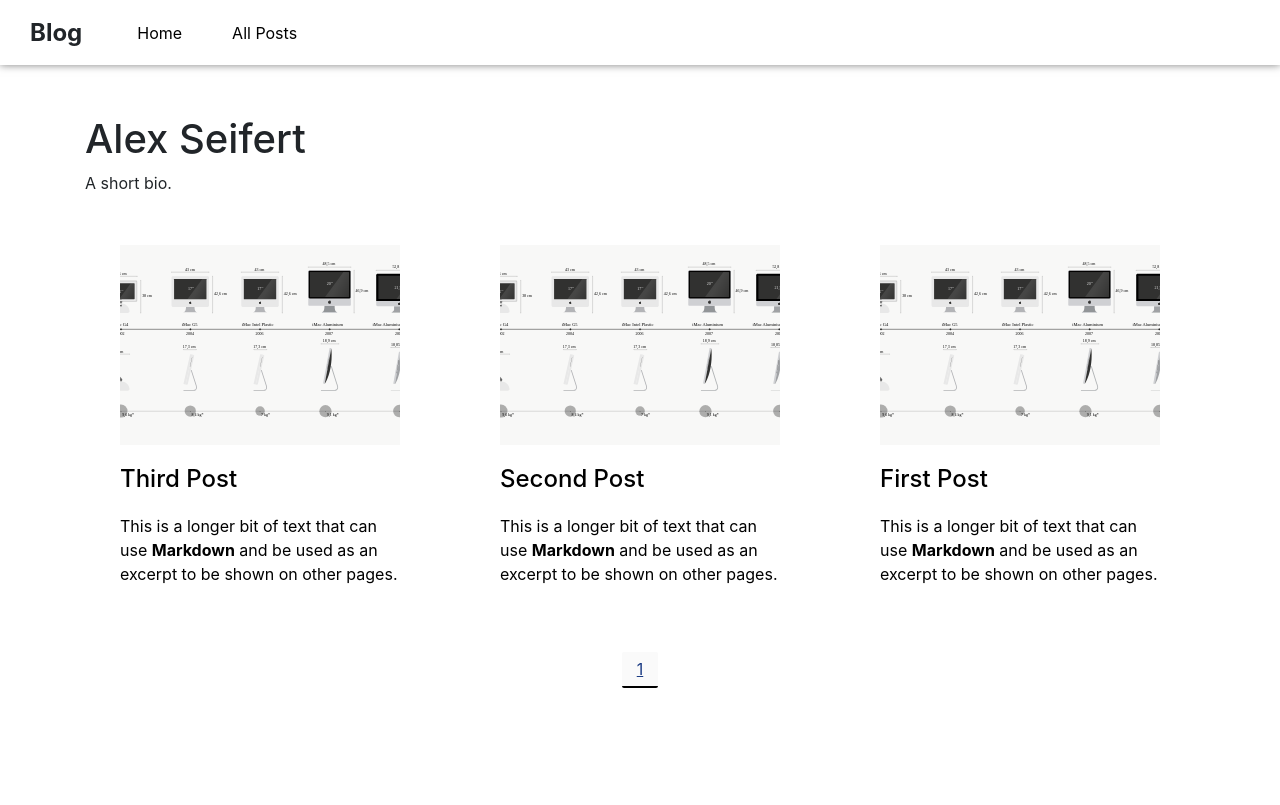
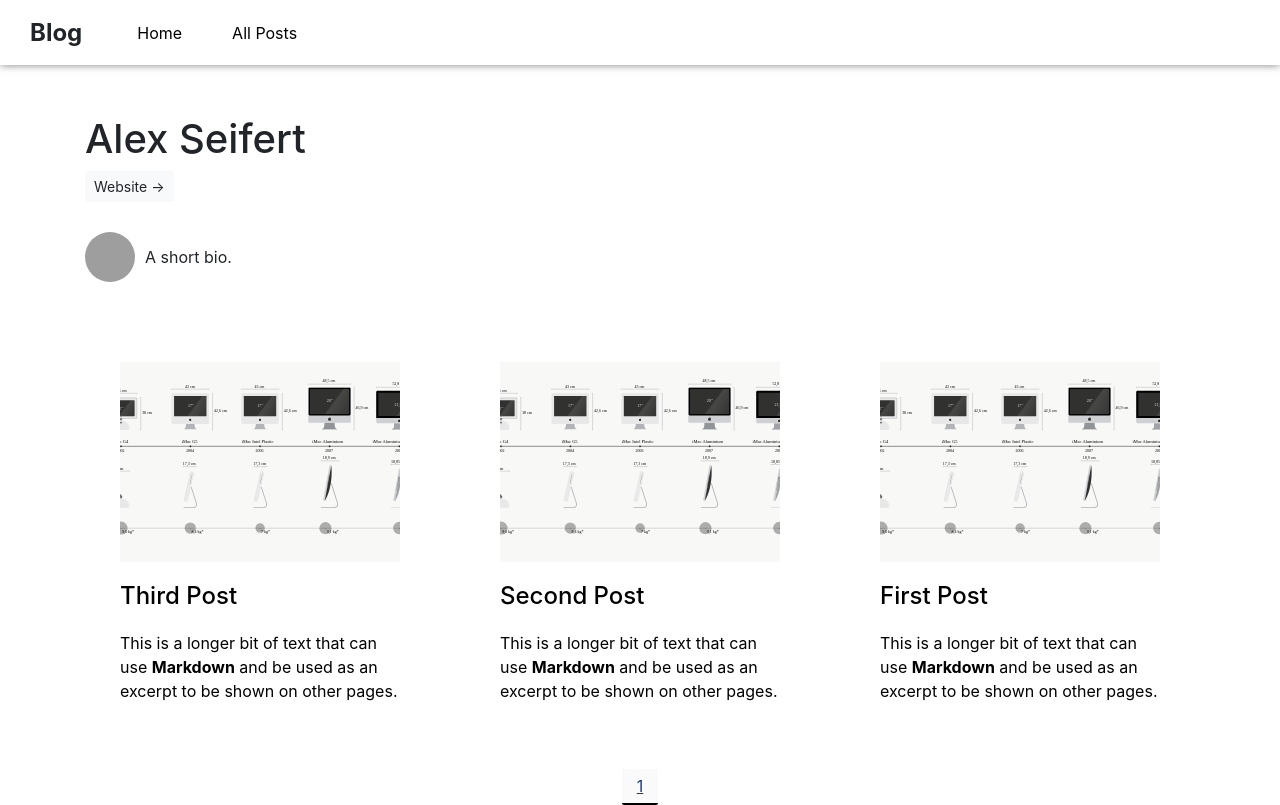
Before and after one commit to eiskalteschatten/next-static-blog, a Next.js app: page /author/alexseifert in a window 1280 px wide. Built offline with nearby package versions, Linux system fonts and the light colour scheme; grey boxes are pictures that could not be loaded.

Commit message:
Update author page to include all information about the author

```diff
--- a/src/blog/authors.ts
+++ b/src/blog/authors.ts
@@ -1,6 +1,6 @@
 export interface Author {
   name: string;
-  url: string;
+  website: string;
   avatar: string;
   bio: string;
 }
@@ -8,7 +8,7 @@ export interface Author {
 export default {
   alexseifert: {
     name: 'Alex Seifert',
-    url: 'https://www.alexseifert.com',
+    website: 'https://www.alexseifert.com',
     avatar: 'https://avatars1.githubusercontent.com/u/3677693?s=60&v=4',
     bio: 'A short bio.'
   }
--- /dev/null
+++ b/src/components/AuthorBlock/AuthorBlock.module.scss
@@ -0,0 +1,3 @@
+.avatar {
+  margin-right: 10px;
+}
--- a/src/components/AuthorAvatar/AuthorAvatar.module.scss
+++ b/src/components/Avatar/Avatar.module.scss
@@ -3,5 +3,4 @@
   width: 50px;
   height: 50px;
   vertical-align: middle;
-  margin-right: 10px;
 }
--- /dev/null
+++ b/src/components/Avatar/index.tsx
@@ -0,0 +1,16 @@
+import React from 'react';
+
+import styles from './Avatar.module.scss';
+
+interface Props {
+  src: string;
+  alt?: string;
+}
+
+const Avatar: React.FC<Props> = ({ src, alt }) => {
+  return (
+    <img src={src} alt={alt} className={styles.avatar} />
+  );
+};
+
+export default Avatar;
--- a/src/components/posts/Post/index.tsx
+++ b/src/components/posts/Post/index.tsx
@@ -9,7 +9,7 @@ import styles from './Post.module.scss';
 import categories from '../../../blog/categories';
 import { Post } from '../../../blog';
 import CodeBlock from '../../CodeBlock';
-import AuthorAvatar from '../../AuthorAvatar';
+import AuthorBlock from '../../AuthorBlock';
 
 interface Props {
   post: Post;
@@ -41,7 +41,7 @@ const PostComponent: React.FC<Props> = ({ post }) => {
         </div>
 
         <div className={styles.author}>
-          <AuthorAvatar authorKey={post.metaData.author} />
+          <AuthorBlock authorKey={post.metaData.author} />
         </div>
 
         <div className='mb-5'>
--- /dev/null
+++ b/src/pages/author/AuthorPage.module.scss
@@ -0,0 +1,9 @@
+.authorInfo {
+  display: flex;
+  align-items: center;
+  margin: 30px 0;
+
+  .avatar {
+    margin-right: 10px;
+  }
+}
--- a/src/pages/author/[slug].tsx
+++ b/src/pages/author/[slug].tsx
@@ -4,10 +4,13 @@ import Head from 'next/head';
 
 import Container from 'react-bootstrap/Container';
 
+import styles from './AuthorPage.module.scss';
+
 import useStadandardHeaderTags from '../../lib/useStandardHeaderTags';
 import { PostMetaData, getMetaDataForAuthorPosts } from '../../blog';
 import authors, { Author } from '../../blog/authors';
 import PostList from '../../components/posts/PostList';
+import Avatar from '../../components/Avatar';
 
 export const getStaticProps: GetStaticProps = async ({ params }) => {
   let authorKey: string;
@@ -58,11 +61,30 @@ const AuthorPage: React.FC<Props> = ({ author, postMetaData }) => {
         {author.name}
       </h1>
 
-      {author.bio && (
-        <div>
-          {author.bio}
-        </div>
+      {author.website && (
+        <a
+          href={author.website}
+          target='_blank'
+          rel='noreferrer'
+          className='btn btn-light btn-sm btn-small'
+        >
+          Website &#x2192;
+        </a>
       )}
+
+      <div className={styles.authorInfo}>
+        {author.avatar && (
+          <div className={styles.avatar}>
+            <Avatar src={author.avatar} alt={author.name} />
+          </div>
+        )}
+
+        {author.bio && (
+          <div>
+            {author.bio}
+          </div>
+        )}
+      </div>
 
       <PostList postMetaData={postMetaData} />
     </Container>
```
Also changed, not shown: src/components/AuthorAvatar/index.tsx (deleted, +0 -26 lines), src/components/AuthorBlock/index.tsx (added, +31 -0 lines).
